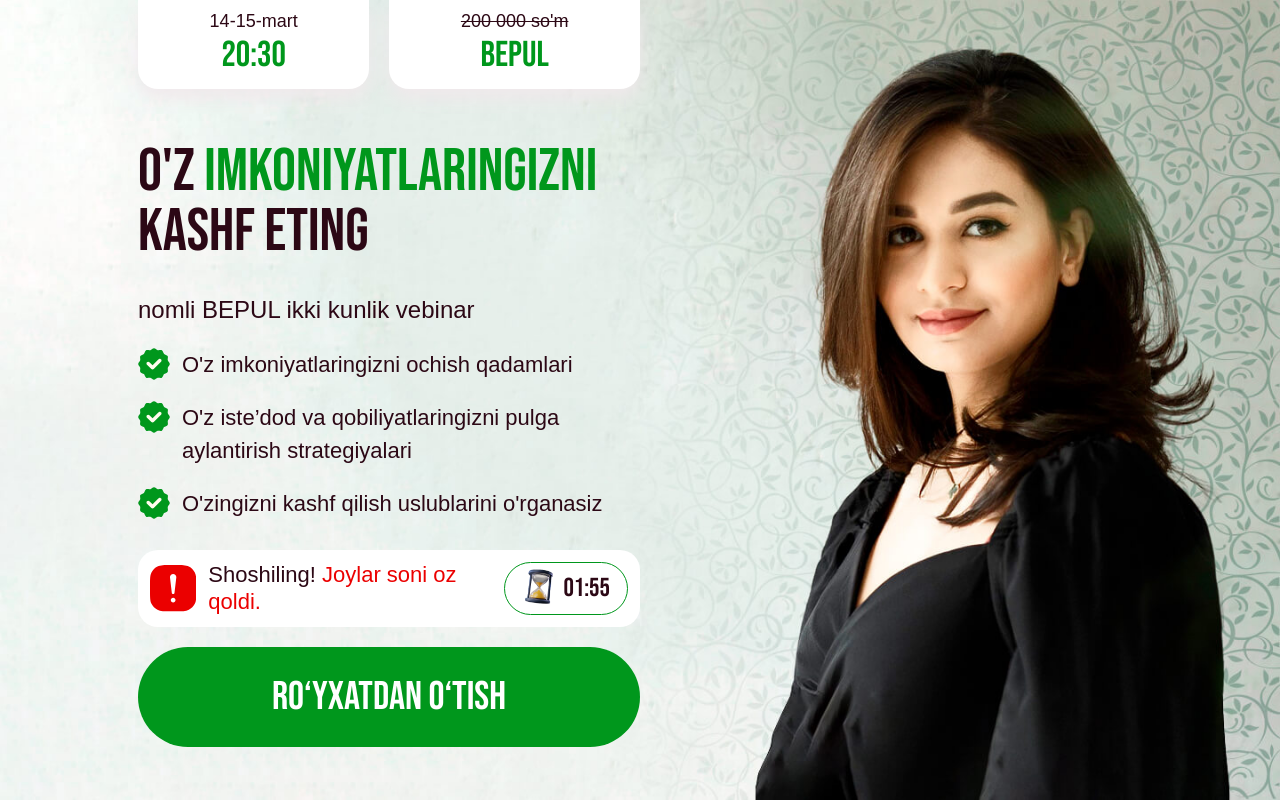
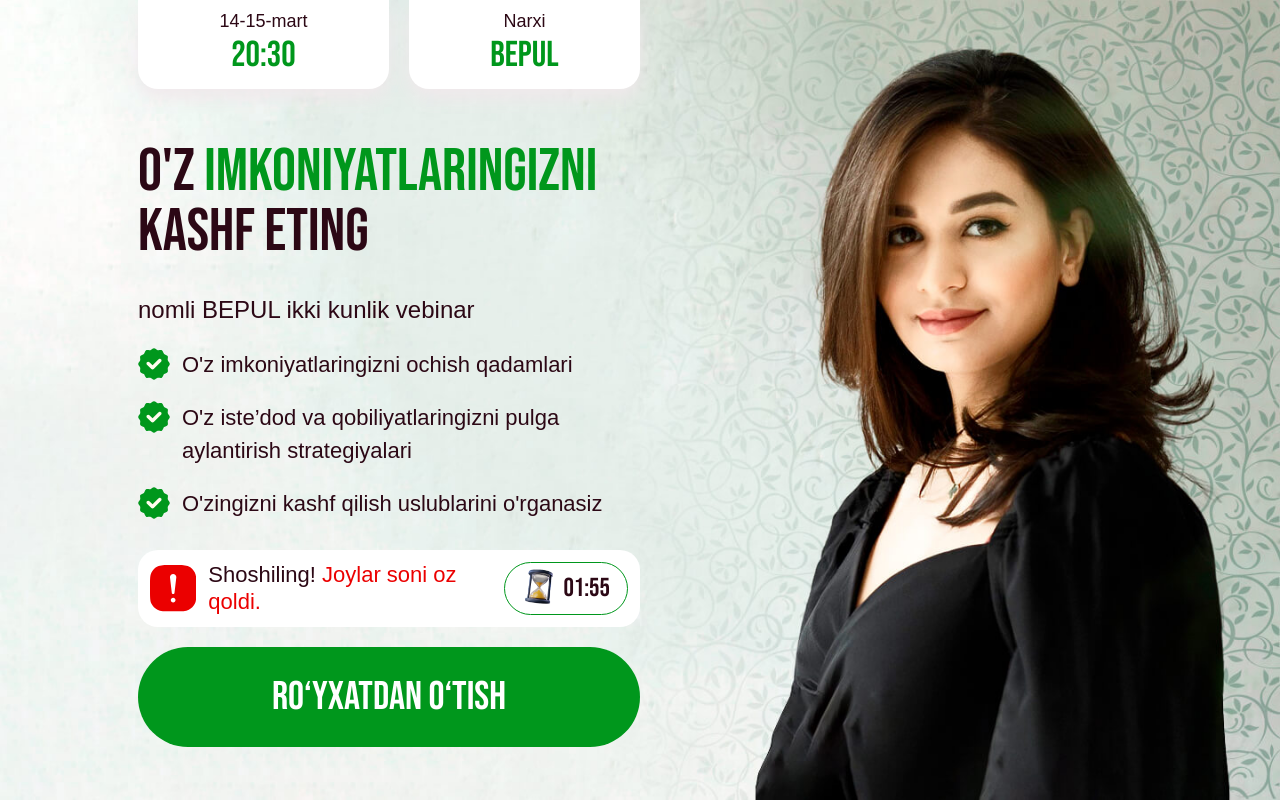
Before and after one commit to sultonbayevogabek/qobiliyat-fulfiledu-uz, a website: page index.html in a window 1280 px wide. Drawn offline with Linux system fonts and the light colour scheme; no server answers.

Commit message:
initial commit

```diff
--- a/index.html
+++ b/index.html
@@ -37,7 +37,7 @@
       </div>
       <div
         class="flex flex-col grow py-3 800px:py-[9.5px] text-center rounded-b-[16px] 800px:rounded-b-[20px] 1200:rounded-b-[28px] shadow bg-[rgb(255,255,255)]">
-        <div class="text-[12px] 800px:text-[14px] 1200px:text-[18px] font-[300] line-through">200 000 so'm</div>
+        <div class="text-[12px] 800px:text-[14px] 1200px:text-[18px] font-[300]">Narxi</div>
         <div class="text-[20px] 800px:text-[28px] 1200px:text-[36px] font-bebas text-[#00971C]">BEPUL</div>
       </div>
     </div>
@@ -67,7 +67,7 @@
 
         <div class="flex flex-col gap-[12px] p-[12px] 800px:p-[16px] relative">
           <div class="flex items-center justify-between px-[15px]">
-            <div class="line-through text-[18px]">200 000 so'm</div>
+            <div class="text-[18px]">Narxi</div>
             <div class="text-[#EB0000] text-[22px] font-[600] tracking-[-1px]">BEPUL</div>
           </div>
 
```
Also changed, not shown: telegram.html (+1 -1 lines).
